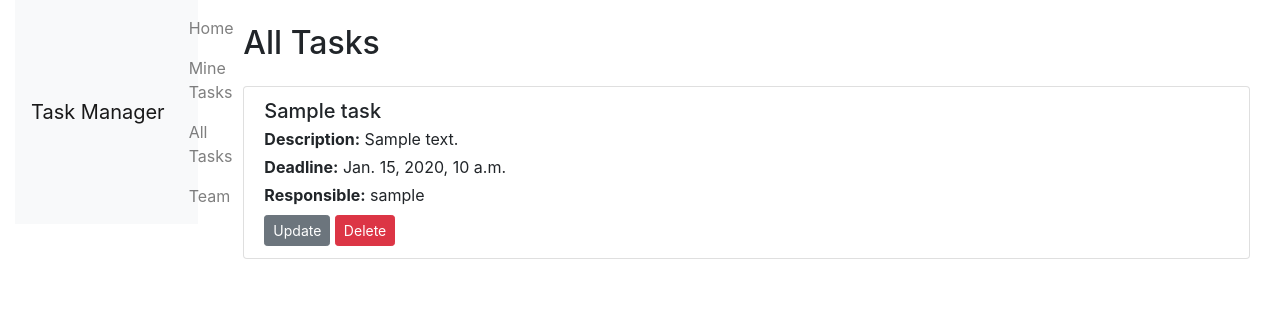
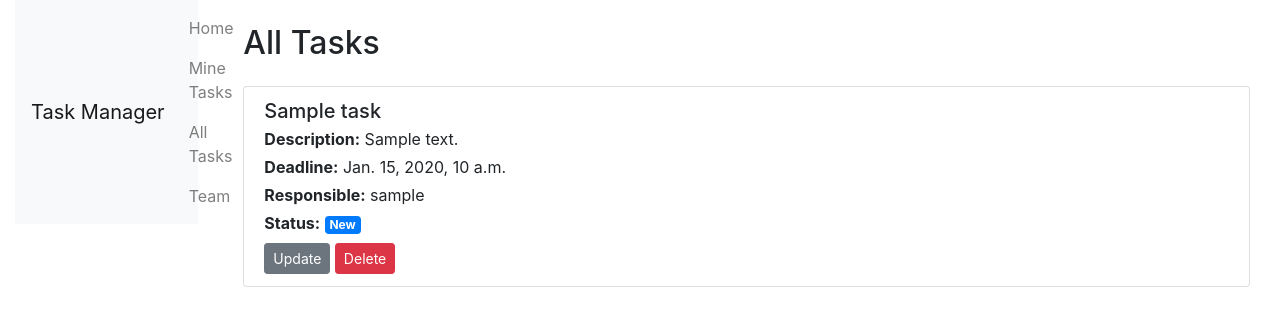
Before and after one commit to achalaidiuk/ittaskmanager, a Django app: page /all/ in a window 1280 px wide. Shown: the top 326 px of the page. Run offline with Django 4.2, Linux system fonts and the light colour scheme; a user stored in the database is signed in; tables that the repository leaves empty hold one stand-in row (values such as "Sample post").

Commit message:
New feature: fixed problems, created new function STATUS of working

```diff
--- a/task_manager/models.py
+++ b/task_manager/models.py
@@ -39,6 +39,12 @@ class Task(models.Model):
         ("High", "High"),
     ]
 
+    STATUS_CHOICES = [
+        ("New", "New"),
+        ("In Progress", "In Progress"),
+        ("Done", "Done"),
+    ]
+
     name = models.CharField(max_length=100)
     description = models.TextField()
     deadline = models.DateTimeField()
@@ -50,6 +56,7 @@ class Task(models.Model):
     assignees = models.ManyToManyField(
         settings.AUTH_USER_MODEL, related_name="tasks", blank=True
     )
+    status = models.CharField(choices=STATUS_CHOICES, max_length=12, default="New")
     created_at = models.DateTimeField(auto_now_add=True)
 
     def __str__(self):
--- a/task_manager/urls.py
+++ b/task_manager/urls.py
@@ -36,7 +36,7 @@ urlpatterns = [
          WorkerUpdateView.as_view(),
          name="worker-update"),
     path("accounts/login/", auth_views.LoginView.as_view(), name="login"),
-    path('logout/', auth_views.LogoutView.as_view(), name='logout'),
-    path('task/<int:task_id>/take/', take_to_work, name='take-to-work'),
-    path('task/<int:pk>/', TaskDetailView.as_view(), name='task-detail'),
+    path("logout/", auth_views.LogoutView.as_view(), name="logout"),
+    path("task/<int:task_id>/take/", take_to_work, name="take-to-work"),
+    path("task/<int:pk>/", TaskDetailView.as_view(), name="task-detail"),
 ]
--- a/templates/registration/logged_out.html
+++ b/templates/registration/logged_out.html
@@ -3,6 +3,5 @@
 {% block content %}
 <p>Logged out!</p>
 
-<a href="{% url 'logout' %}">Click here to login again.</a>
-
+<a href="{% url 'login'%}">Click here to login again.</a>
 {% endblock %}
--- a/templates/task_manager/all_tasks.html
+++ b/templates/task_manager/all_tasks.html
@@ -11,6 +11,17 @@
           <p class="mb-1"><strong>Description:</strong> {{ task.description }}</p>
           <p class="mb-1"><strong>Deadline:</strong> {{ task.deadline }}</p>
           <p class="mb-1"><strong>Responsible:</strong> {{ task.responsible }}</p>
+          <p class="mb-1"><strong>Status:</strong>
+            {% if task.status == 'In Progress' %}
+              <span class="badge badge-warning">In Progress</span>
+            {% elif task.status == 'Done' %}
+              <span class="badge badge-success">Done</span>
+            {% elif task.status == 'New' %}
+              <span class="badge badge-primary">New</span>
+            {% else %}
+              <span class="badge badge-secondary">{{ task.status }}</span>
+            {% endif %}
+          </p>
 
           <div class="mt-2">
             {% if request.user.is_superuser %}
--- a/templates/task_manager/task_detail.html
+++ b/templates/task_manager/task_detail.html
@@ -8,15 +8,13 @@
     <p><strong>Deadline:</strong> {{ task.deadline }}</p>
     <p><strong>Priority:</strong> {{ task.get_priority_display }}</p>
     <p><strong>Is Completed:</strong> {{ task.is_completed|yesno:"Yes,No" }}</p>
-    <p><strong>Assigned to:</strong> {{ task.assignees.all|join:", " }}</p>
 
     <div class="mt-3">
-      <a href="{% url 'task_manager:task-update' task.id %}" class="btn btn-secondary">Edit</a>
       {% if request.user.is_superuser %}
         <a href="{% url 'task_manager:task-delete' task.id %}" class="btn btn-danger"
-           onclick="return confirm('Are you sure you want to delete this task?');">Delete</a>
+           onclick="return confirm('Are you sure?');">Delete</a>
       {% endif %}
-      <a href="{% url 'task_manager:mine-tasks' %}" class="btn btn-primary">Back to My Tasks</a>
+      <a href="{% url 'task_manager:mine-tasks' %}" class="btn btn-primary">Back to Mine Tasks</a>
     </div>
   </div>
 {% endblock %}
```
Also changed, not shown: task_manager/migrations/0006_task_status.py (added), templates/task_manager/mine_tasks.html (line endings or trailing spaces).
